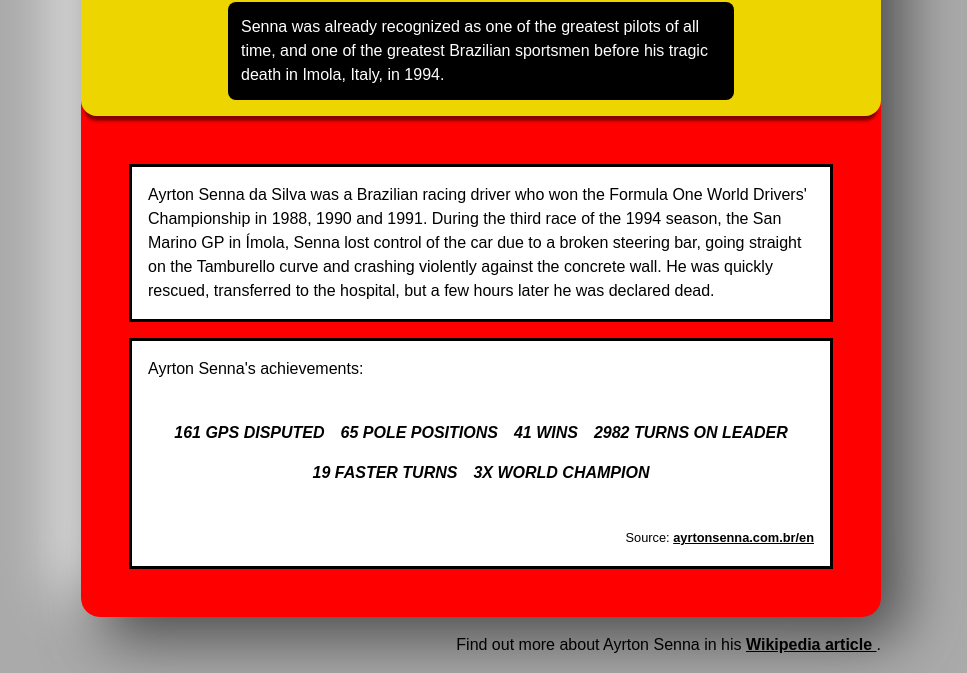
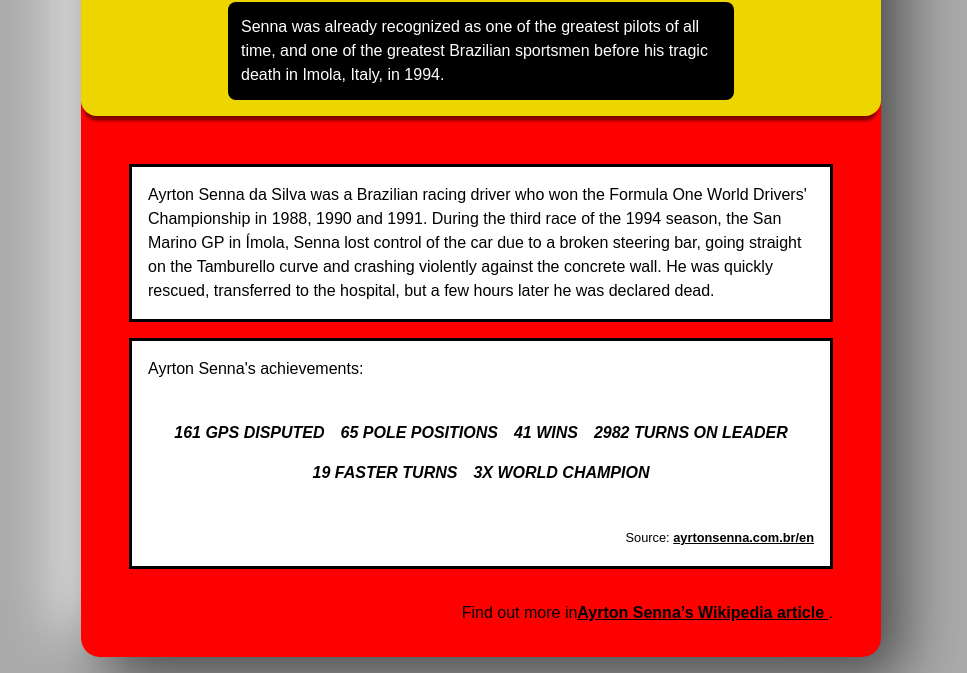
Before and after one commit to pahbloo/freeCodeCamp-projects, a website: page responsive-web-design-certification/build-a-tribute-page/index.html in a window 1280 px wide. Shown: the part 400-1073 px from the top of the page, without its empty margins (159-1126 px from the left). Drawn offline with Linux system fonts and the light colour scheme.

Commit message:
💄 modifications to footer

```diff
--- a/responsive-web-design-certification/build-a-tribute-page/index.html
+++ b/responsive-web-design-certification/build-a-tribute-page/index.html
@@ -75,13 +75,13 @@
       </div>
     </main>
     <footer id="tribute-info" class="align-right">
-      Find out more about Ayrton Senna in his
+      Find out more in<wbr />
       <a
         href="https://en.wikipedia.org/wiki/Ayrton_Senna"
         target="_blank"
         id="tribute-link"
       >
-        Wikipedia article
+        Ayrton Senna’s Wikipedia article
       </a>
       .
     </footer>
--- a/responsive-web-design-certification/build-a-tribute-page/style.css
+++ b/responsive-web-design-certification/build-a-tribute-page/style.css
@@ -98,7 +98,7 @@
 
 @media (min-width: 50rem) {
   main {
-    padding: 3rem 1rem;
+    padding: 3rem 1rem 1rem;
   }
 }
 
@@ -130,16 +130,9 @@
 }
 
 footer {
-  float: right;
+  padding: 1rem 1rem 2rem;
   margin: auto;
-  max-width: 65%;
-  padding: 1em;
-}
-
-@media (min-width: 50rem) {
-  footer {
-    padding: 1rem 0;
-  }
+  max-width: 44rem;
 }
 
 /*
```
